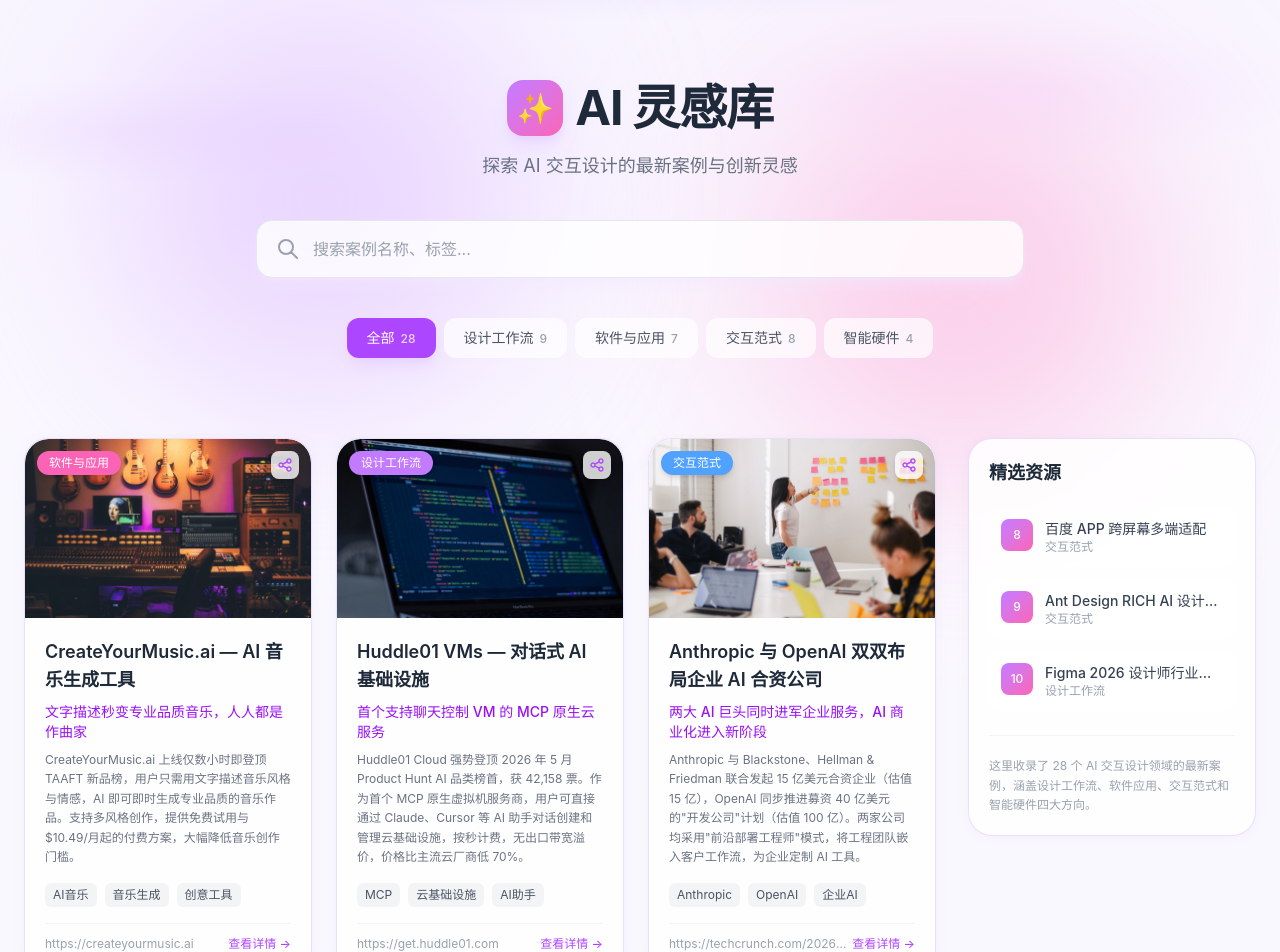
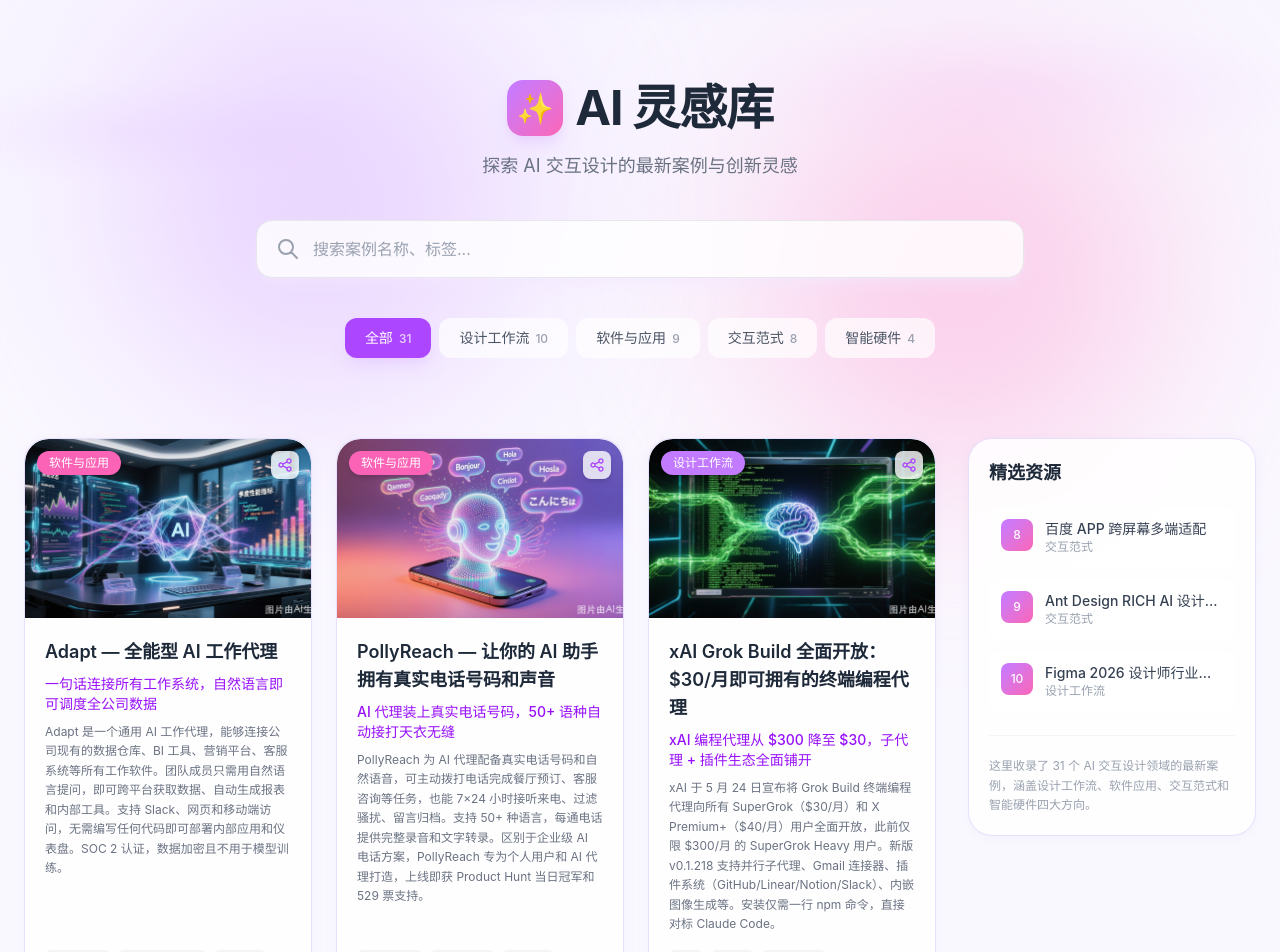
Before and after one commit to xiaoruan35-lab/ai-inspiration-lib, a Next.js app: page / in a window 1280 px wide. Shown: the top 952 px of the page. Built offline with nearby package versions, Linux system fonts and the light colour scheme.

Commit message:
feat: 自动抓取每日 AI 产品与重大行业资讯

```diff
--- a/src/data/caseStudies.ts
+++ b/src/data/caseStudies.ts
@@ -11,6 +11,36 @@
 
 
 export const CASE_STUDIES: CaseStudy[] = [
+  {
+    id: 'auto-20260524-01',
+    title: 'Adapt — 全能型 AI 工作代理',
+    highlight: '一句话连接所有工作系统，自然语言即可调度全公司数据',
+    description: 'Adapt 是一个通用 AI 工作代理，能够连接公司现有的数据仓库、BI 工具、营销平台、客服系统等所有工作软件。团队成员只需用自然语言提问，即可跨平台获取数据、自动生成报表和内部工具。支持 Slack、网页和移动端访问，无需编写任何代码即可部署内部应用和仪表盘。SOC 2 认证，数据加密且不用于模型训练。',
+    category: '软件与应用',
+    tags: ['AI Agent', '工作流自动化', '无代码', '企业协作'],
+    sourceUrl: 'https://theresanaiforthat.com/ai/adapt/',
+    coverUrl: '/image/cases/auto-20260524-01.jpg'
+  },
+  {
+    id: 'auto-20260524-02',
+    title: 'PollyReach — 让你的 AI 助手拥有真实电话号码和声音',
+    highlight: 'AI 代理装上真实电话号码，50+ 语种自动接打天衣无缝',
+    description: 'PollyReach 为 AI 代理配备真实电话号码和自然语音，可主动拨打电话完成餐厅预订、客服咨询等任务，也能 7×24 小时接听来电、过滤骚扰、留言归档。支持 50+ 种语言，每通电话提供完整录音和文字转录。区别于企业级 AI 电话方案，PollyReach 专为个人用户和 AI 代理打造，上线即获 Product Hunt 当日冠军和 529 票支持。',
+    category: '软件与应用',
+    tags: ['AI Agent', '语音交互', '自动化', '个人助理'],
+    sourceUrl: 'https://www.producthunt.com/products/pollyreach',
+    coverUrl: '/image/cases/auto-20260524-02.jpg'
+  },
+  {
+    id: 'auto-20260524-03',
+    title: 'xAI Grok Build 全面开放：$30/月即可拥有的终端编程代理',
+    highlight: 'xAI 编程代理从 $300 降至 $30，子代理 + 插件生态全面铺开',
+    description: 'xAI 于 5 月 24 日宣布将 Grok Build 终端编程代理向所有 SuperGrok（$30/月）和 X Premium+（$40/月）用户全面开放，此前仅限 $300/月 的 SuperGrok Heavy 用户。新版 v0.1.218 支持并行子代理、Gmail 连接器、插件系统（GitHub/Linear/Notion/Slack）、内嵌图像生成等。安装仅需一行 npm 命令，直接对标 Claude Code。',
+    category: '设计工作流',
+    tags: ['xAI', 'Grok', '编程代理', '开发工具'],
+    sourceUrl: 'https://aitoolsrecap.com/Blog/grok-build-supergrok-premium-plus-access-2026',
+    coverUrl: '/image/cases/auto-20260524-03.jpg'
+  },
   {
     id: 'auto-20260506-01',
     title: 'CreateYourMusic.ai — AI 音乐生成工具',
```
